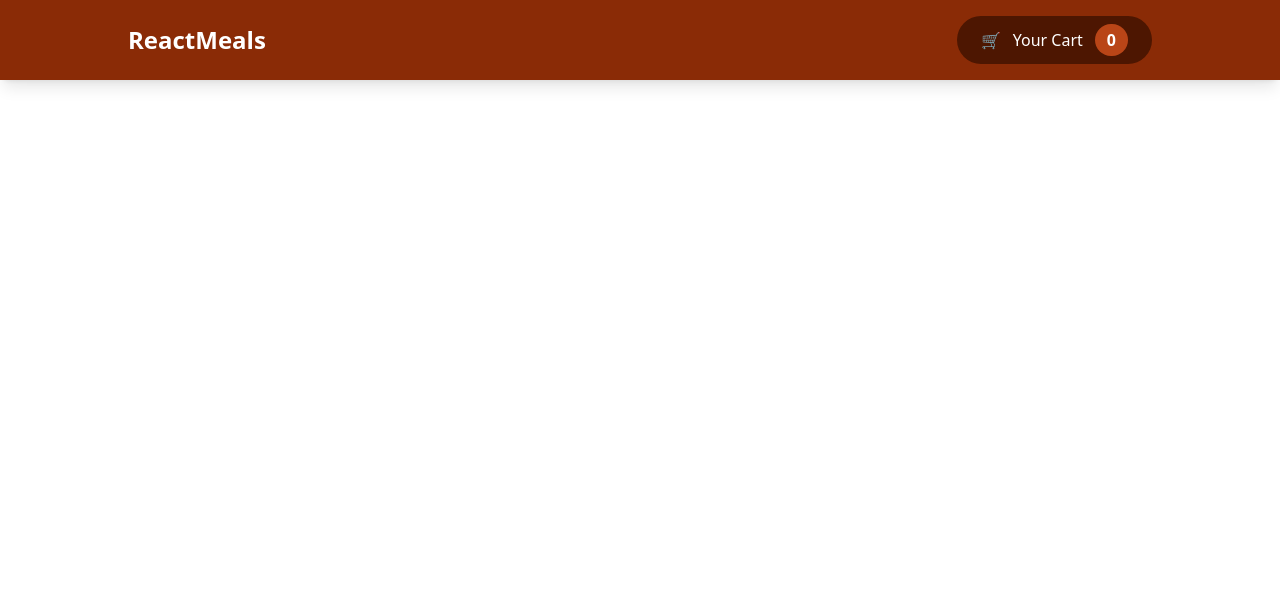
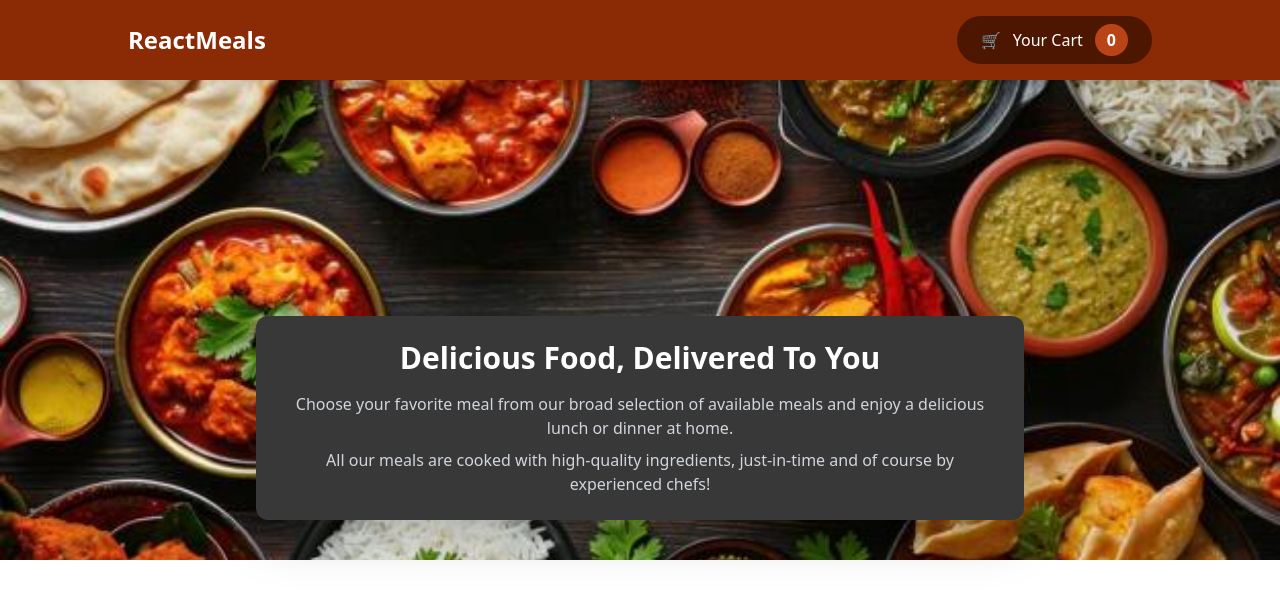
Before and after one commit to Kayathri-maths/restaurant_app, a React (Vite) app: page / in a window 1280 px wide. Shown: the top 598 px of the page. Built offline with nearby package versions, Linux system fonts and the light colour scheme.

Commit message:
Add Hero component and meals banner image

```diff
--- a/src/App.jsx
+++ b/src/App.jsx
@@ -1,14 +1,11 @@
 import Header from "./components/Layout/Header";
+import Hero from "./components/Layout/Hero";
 
 function App() {
   return (
     <>
       <Header />
-      <div className="pt-24">
-        {" "}
-        {/* Space below fixed header */}
-        {/* Next sections will go here */}
-      </div>
+      <Hero />
     </>
   );
 }
--- /dev/null
+++ b/src/components/Layout/Hero.jsx
@@ -0,0 +1,33 @@
+import heroImg from "../../assets/meals_banner.jpg";
+
+const Hero = () => {
+  return (
+    <div className="relative w-full h-[30rem] mt-20">
+      {/* Background Image */}
+      <img
+        src={heroImg}
+        alt="Delicious Food"
+        className="w-full h-full object-cover"
+      />
+
+      {/* Overlay Card */}
+      <div className="absolute left-1/2 bottom-10 transform -translate-x-1/2 bg-[#383838] text-white w-[90%] max-w-3xl p-6 rounded-xl shadow-2xl text-center">
+        <h2 className="text-3xl font-bold mb-4">
+          Delicious Food, Delivered To You
+        </h2>
+
+        <p className="text-gray-300 mb-2">
+          Choose your favorite meal from our broad selection of available meals
+          and enjoy a delicious lunch or dinner at home.
+        </p>
+
+        <p className="text-gray-300">
+          All our meals are cooked with high-quality ingredients, just-in-time
+          and of course by experienced chefs!
+        </p>
+      </div>
+    </div>
+  );
+};
+
+export default Hero;
```
Also changed, not shown: src/assets/meals_banner.jpg (added).
